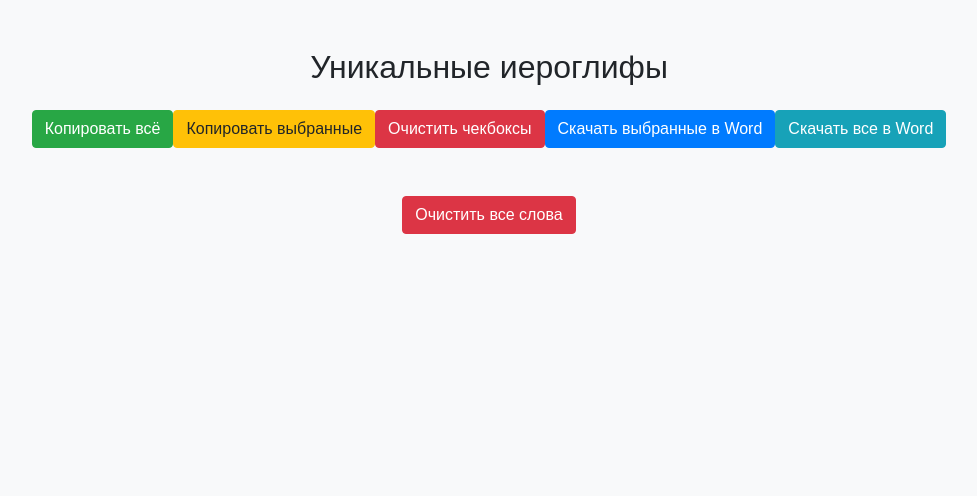
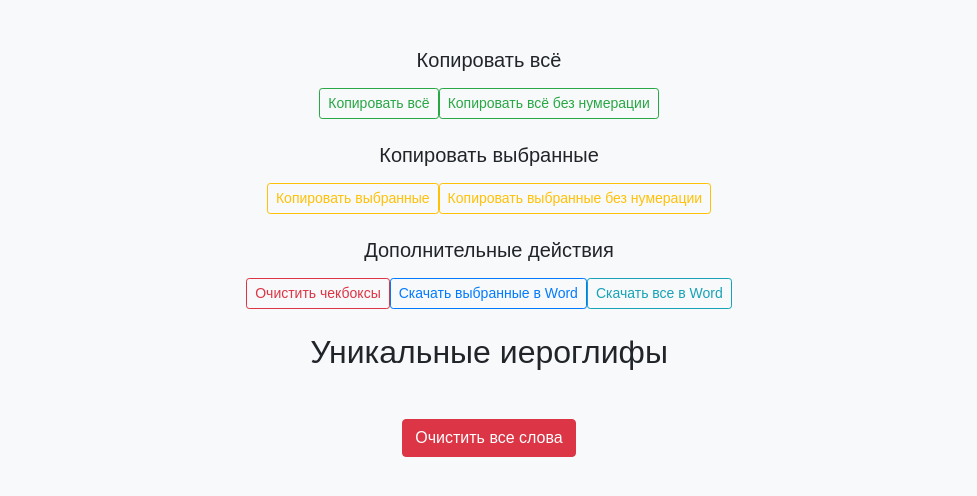
Before and after one commit to Vitya07/Chinese_filter_main, a Flask app: page /filter_words in a window 1280 px wide. Shown: the part 122-618 px from the top of the page, without its empty margins (151-1128 px from the left). Run offline with Flask 3, Linux system fonts and the light colour scheme; a user stored in the database is signed in; data that the repository does not hold is empty; some libraries are stand-ins or nearby versions.

Commit message:
Update filtered.html
style

```diff
--- a/templates/filtered.html
+++ b/templates/filtered.html
@@ -1,15 +1,36 @@
 {% extends 'base.html' %}
 {% block content %}
 <div class="container mt-5 text-center">
+
+    <!-- Группа кнопок "Копировать всё" -->
+    <div class="mb-4">
+        <h5 class="mb-3">Копировать всё</h5>
+        <div class="d-flex justify-content-center gap-2">
+            <button id="copy-button" class="btn btn-outline-success btn-sm">Копировать всё</button>
+            <button id="copy-all-no-numbers" class="btn btn-outline-success btn-sm">Копировать всё без нумерации</button>
+        </div>
+    </div>
+
+    <!-- Группа кнопок "Копировать выбранные" -->
+    <div class="mb-4">
+        <h5 class="mb-3">Копировать выбранные</h5>
+        <div class="d-flex justify-content-center gap-2">
+            <button id="copy-selected-button" class="btn btn-outline-warning btn-sm">Копировать выбранные</button>
+            <button id="copy-selected-no-numbers" class="btn btn-outline-warning btn-sm">Копировать выбранные без нумерации</button>
+        </div>
+    </div>
+
+    <!-- Группа кнопок "Дополнительные действия" -->
+    <div class="mb-4">
+        <h5 class="mb-3">Дополнительные действия</h5>
+        <div class="d-flex justify-content-center gap-2">
+            <button id="clear-checkboxes-button" class="btn btn-outline-danger btn-sm">Очистить чекбоксы</button>
+            <button id="download-selected-button" class="btn btn-outline-primary btn-sm">Скачать выбранные в Word</button>
+            <a href="{{ url_for('download') }}" class="btn btn-outline-info btn-sm">Скачать все в Word</a>
+        </div>
+    </div>
+
     <h2 class="mb-4">Уникальные иероглифы</h2>
-
-    <div class="mb-4 d-flex justify-content-center gap-3">
-        <button id="copy-button" class="btn btn-success">Копировать всё</button>
-        <button id="copy-selected-button" class="btn btn-warning">Копировать выбранные</button>
-        <button id="clear-checkboxes-button" class="btn btn-danger">Очистить чекбоксы</button>
-        <button id="download-selected-button" class="btn btn-primary">Скачать выбранные в Word</button>
-        <a href="{{ url_for('download') }}" class="btn btn-info">Скачать все в Word</a>
-    </div>
 
     <form id="character-form">
         <ol id="character-list" class="list-group mx-auto" style="max-width: 400px;">
@@ -37,7 +58,7 @@
                                    .map(el => el.textContent.trim());
 
         // Создаем текстовое представление иероглифов
-        const textToCopy = allCharacters.join('\n');
+        const textToCopy = allCharacters.join('\n'); // Если нужно с нумерацией
 
         // Используем Clipboard API для копирования
         navigator.clipboard.writeText(textToCopy).then(function() {
@@ -58,11 +79,49 @@
             return;
         }
 
-        const textToCopy = selectedCharacters.join('\n');
+        const textToCopy = selectedCharacters.join('\n'); // Скопировать с новой строки
 
         // Копируем выбранные символы в буфер обмена
         navigator.clipboard.writeText(textToCopy).then(function() {
             alert('Выбранные иероглифы скопированы в буфер обмена!');
+        }, function(err) {
+            console.error('Ошибка копирования: ', err);
+        });
+    });
+
+    // Функция для копирования всех иероглифов без нумерации и через пробел
+    document.getElementById('copy-all-no-numbers').addEventListener('click', function() {
+        const allCharacters = Array.from(document.querySelectorAll('.character-text'))
+                                   .map(el => el.textContent.replace(/^\d+\.\s*/, '').trim()); // Убираем цифры и пробелы
+
+        // Создаем текстовое представление иероглифов через пробел
+        const textToCopy = allCharacters.join(' '); // Изменено на пробел вместо новой строки
+
+        // Используем Clipboard API для копирования
+        navigator.clipboard.writeText(textToCopy).then(function() {
+            alert('Все иероглифы без нумерации скопированы в буфер обмена!');
+        }, function(err) {
+            console.error('Ошибка копирования: ', err);
+        });
+    });
+
+    // Функция для копирования выбранных иероглифов без нумерации и через пробел
+    document.getElementById('copy-selected-no-numbers').addEventListener('click', function() {
+        const selectedCharacters = Array.from(document.querySelectorAll('input[name="selected_chars"]:checked'))
+                                        .map(checkbox => checkbox.nextElementSibling.parentElement.nextElementSibling.textContent.replace(/^\d+\.\s*/, '').trim());
+
+        // Проверяем, выбраны ли символы
+        if (selectedCharacters.length === 0) {
+            alert('Пожалуйста, выберите хотя бы один иероглиф для копирования.');
+            return;
+        }
+
+        // Создаем текстовое представление иероглифов через пробел
+        const textToCopy = selectedCharacters.join(' '); // Изменено на пробел вместо новой строки
+
+        // Копируем выбранные символы в буфер обмена
+        navigator.clipboard.writeText(textToCopy).then(function() {
+            alert('Выбранные иероглифы без нумерации скопированы в буфер обмена!');
         }, function(err) {
             console.error('Ошибка копирования: ', err);
         });
```
